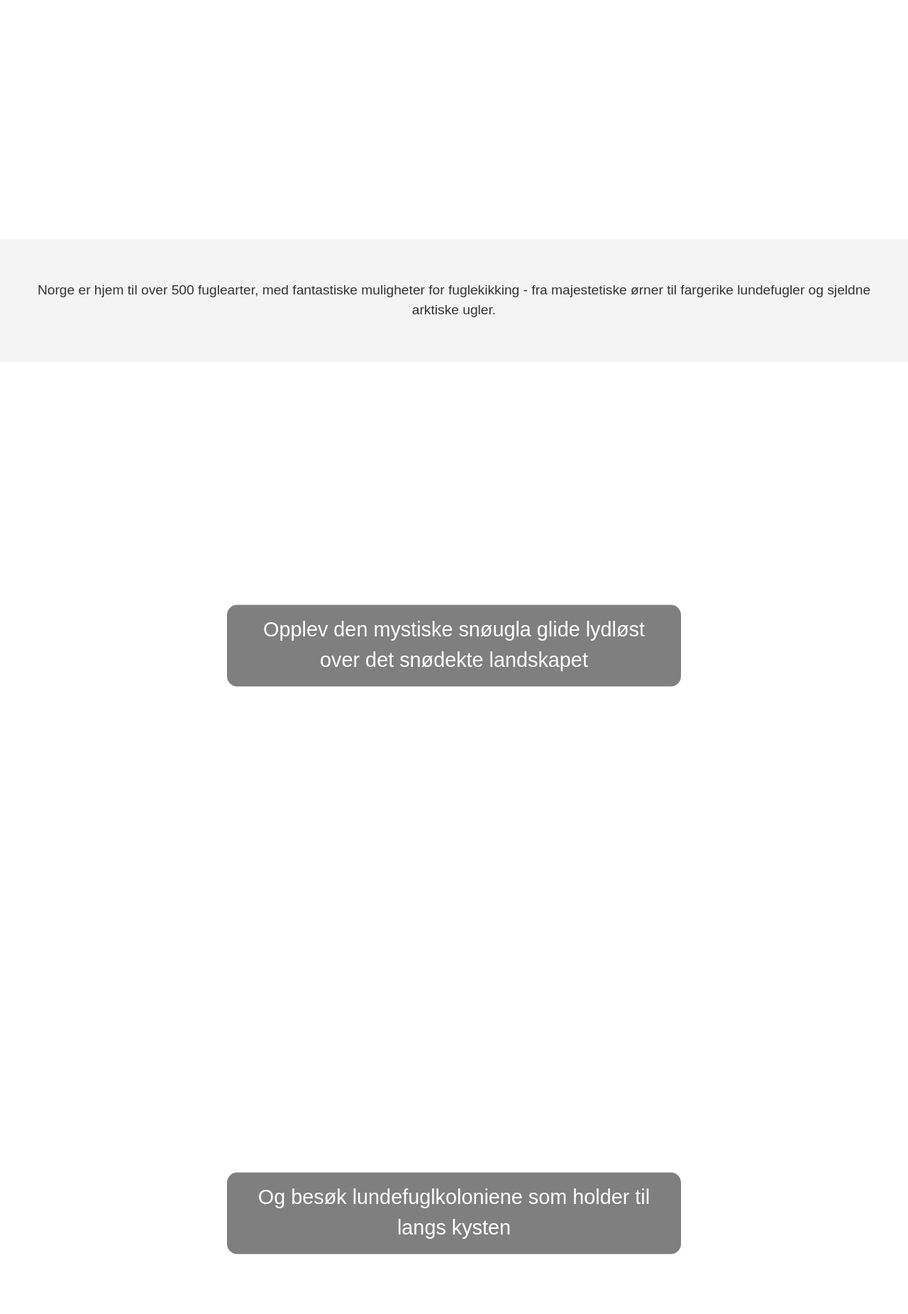
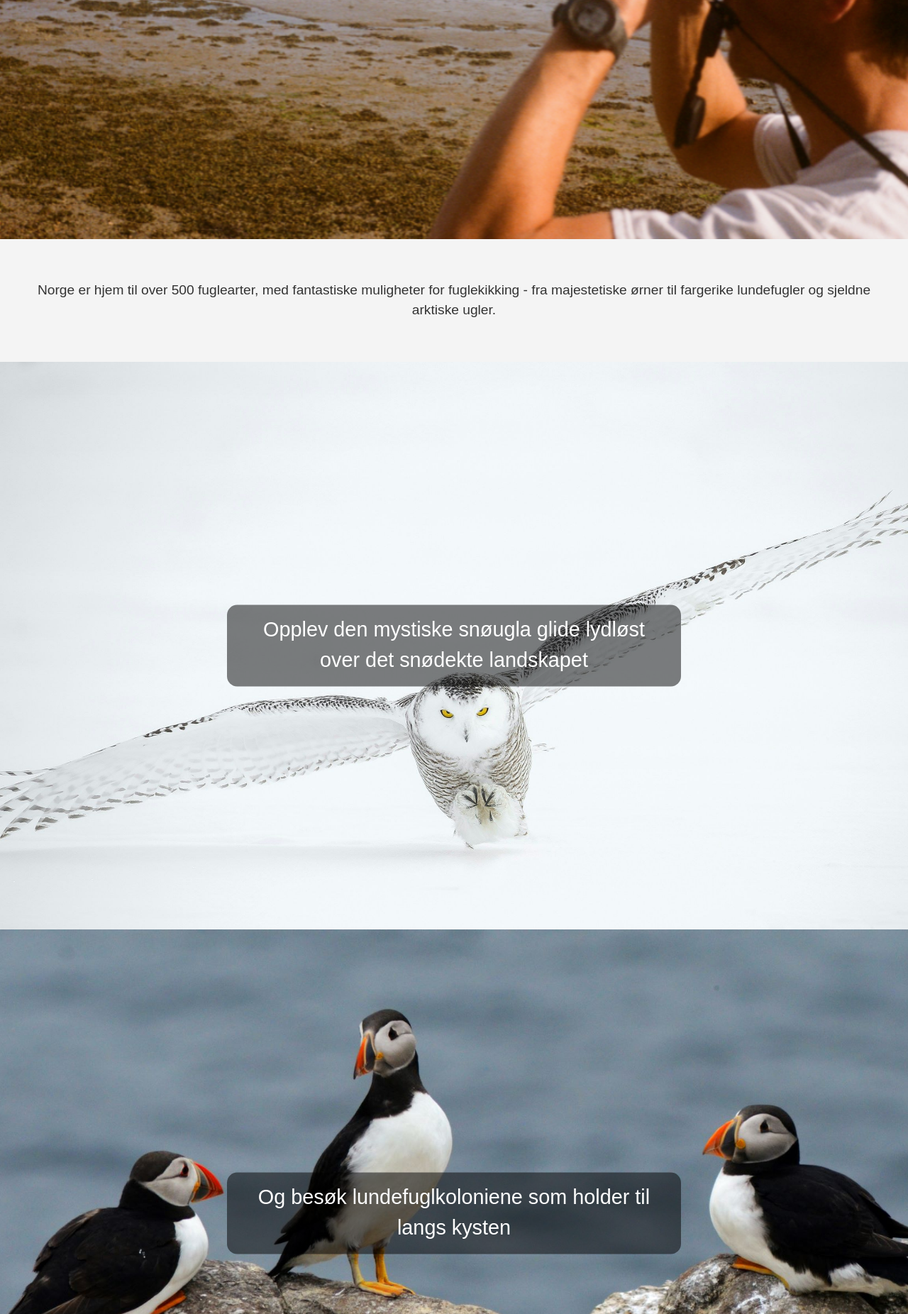
Before and after one commit to AdrianSinnes/main.main, a plain HTML site: page activity.html in a window 1280 px wide. Shown: the part 463-2315 px from the top of the page at 71% size. Drawn offline with Linux system fonts and the light colour scheme.

Commit message:
activity image fix

```diff
--- a/css/main.css
+++ b/css/main.css
@@ -681,15 +681,15 @@ text-decoration: none;
 /* Individual parallax images */
 /* image source: https://unsplash.com/photos/a-man-taking-a-picture-of-a-body-of-water-YRfoXTJi4Ms */
 .parallax1 {
-  background-image: url('images/fuglekikking.png');
+  background-image: url("../images/fuglekikking.png");
 }
 /* image source: https://unsplash.com/photos/photo-of-flying-owl-ExnAdmi-Asc */
 .parallax2 {
-  background-image: url('images/snowowl.jpg');
+  background-image: url("../images/snowowl.jpg");
 }
 /* image soruce: https://unsplash.com/photos/three-white-and-black-puffin-birds-on-a-rock-aYgXYoAjacE */
 .parallax3 {
-  background-image: url('images/puffin.jpg');
+  background-image: url("../images/puffin.jpg");
 }
 
 /* Dropdown css adjustments for activity*/
```
